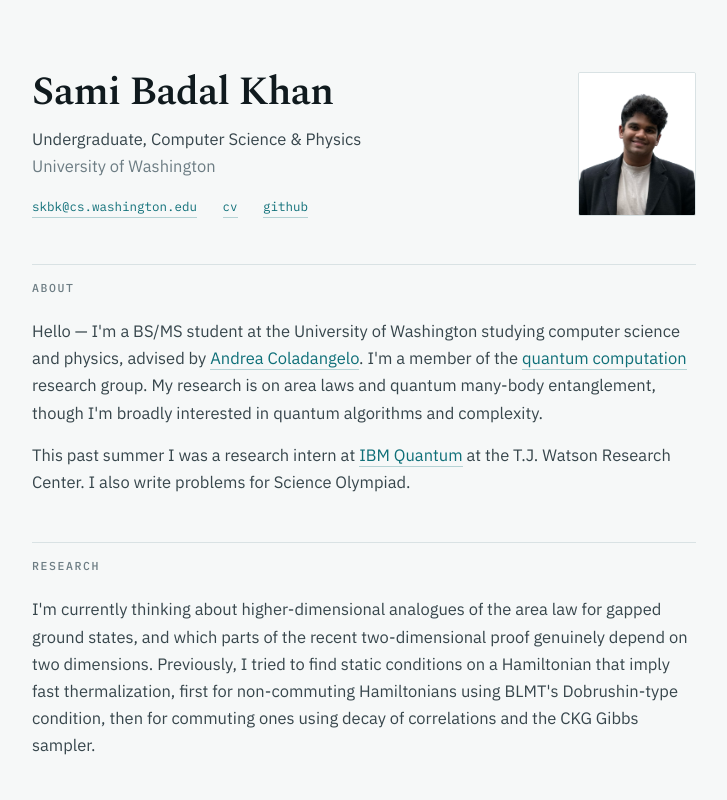
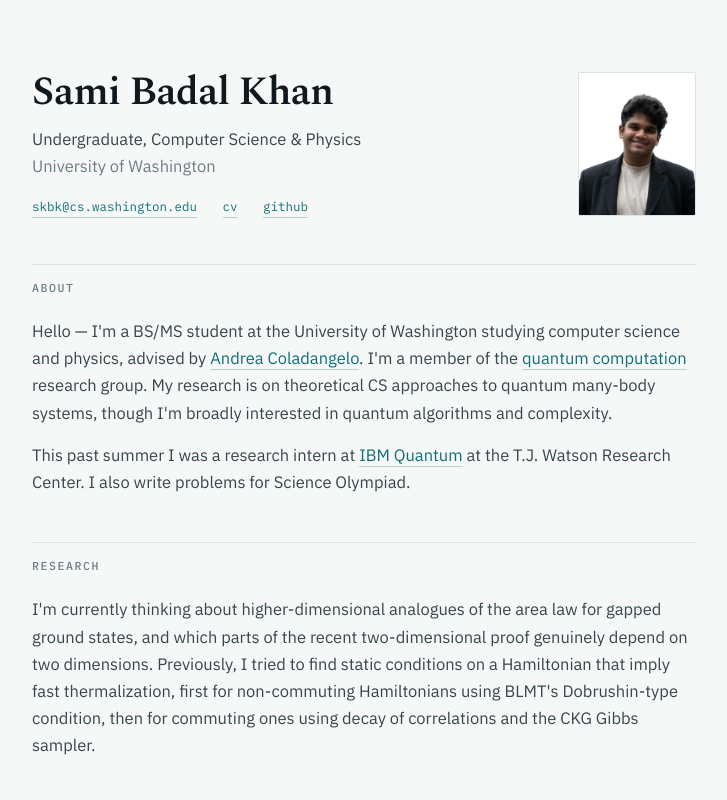
Before and after one commit to samibadalkhan/samibadalkhan.github.io, a plain HTML site: page index.html in a window 1280 px wide. Shown: the top 800 px of the page, without its empty margins (276-1003 px from the left). Drawn offline with nearby package versions, Linux system fonts and the light colour scheme.

Commit message:
Update research focus wording in About and meta description

```diff
--- a/index.html
+++ b/index.html
@@ -4,7 +4,7 @@
 <meta charset="UTF-8">
 <meta name="viewport" content="width=device-width, initial-scale=1">
 <title>Sami Badal Khan</title>
-<meta name="description" content="Sami Badal Khan — computer science and physics at the University of Washington. Area laws and quantum many-body entanglement.">
+<meta name="description" content="Sami Badal Khan — computer science and physics at the University of Washington. Theoretical CS approaches to quantum many-body systems.">
 <link rel="preconnect" href="https://fonts.googleapis.com">
 <link rel="preconnect" href="https://fonts.gstatic.com" crossorigin>
 <link href="https://fonts.googleapis.com/css2?family=IBM+Plex+Mono:wght@400;500&family=IBM+Plex+Sans:wght@400;500&family=Spectral:wght@400;500;600&display=swap" rel="stylesheet">
@@ -120,7 +120,7 @@
 
   <section>
     <h2>About</h2>
-    <p>Hello — I'm a BS/MS student at the University of Washington studying computer science and physics, advised by <a href="https://www.andreacoladangelo.com/">Andrea Coladangelo</a>. I'm a member of the <a href="https://quantum.cs.washington.edu/">quantum computation</a> research group. My research is on area laws and quantum many-body entanglement, though I'm broadly interested in quantum algorithms and complexity.</p>
+    <p>Hello — I'm a BS/MS student at the University of Washington studying computer science and physics, advised by <a href="https://www.andreacoladangelo.com/">Andrea Coladangelo</a>. I'm a member of the <a href="https://quantum.cs.washington.edu/">quantum computation</a> research group. My research is on theoretical CS approaches to quantum many-body systems, though I'm broadly interested in quantum algorithms and complexity.</p>
     <p>This past summer I was a research intern at <a href="https://www.ibm.com/quantum">IBM Quantum</a> at the T.J. Watson Research Center. I also write problems for Science Olympiad.</p>
   </section>
 
```
